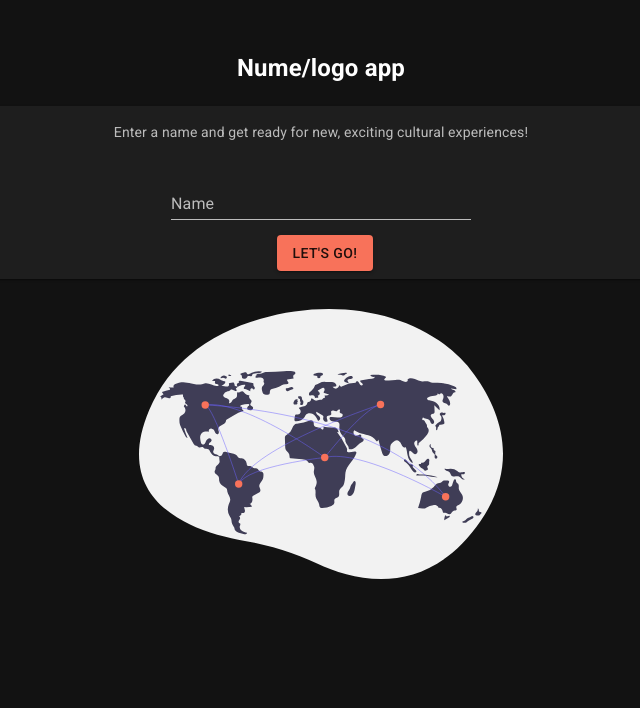
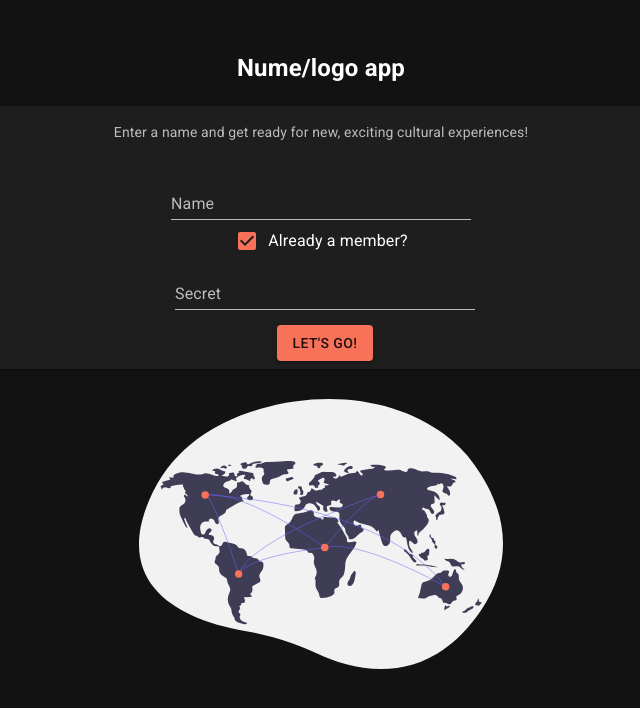
Before and after one commit to axbg/interchat, a React (Create React App) app in the folder front/: page / in a window 1280 px wide. Shown: the top 708 px of the page, without its empty margins (319-959 px from the left). Built offline with nearby package versions, Linux system fonts and the light colour scheme; no server answers.

Commit message:
Fix auth

```diff
--- a/front/src/pages/auth/Auth.js
+++ b/front/src/pages/auth/Auth.js
@@ -1,30 +1,35 @@
 import React, { useState } from 'react';
-import {Card, CardContent, Typography, Grid, CardActions, Button, Container, Input, FormControl, InputLabel} from '@mui/material';
+import { Card, CardContent, Typography, Grid, CardActions, Button, Container, Input, FormControl, InputLabel, FormControlLabel, Checkbox } from '@mui/material';
 import { useNavigate } from 'react-router-dom';
 import illustration from '../../assets/images/connect.svg';
+import { CreateAccountDialog } from './CreateAccountDialog'
 import axios from 'axios';
 import './Auth.scss';
 
 export const Auth = () => {
     let navigate = useNavigate();
     const [name, setName] = useState('');
+    const [secret, setSecret] = useState('');
+    const [open, setOpen] = useState(false);
 
+    const [isMember, setIsMember] = useState(true)
     const login = () => {
-        axios.post('http://localhost:8080/api/login', {
+        axios.post('http://localhost:8080/api/user', {
             "tag": name,
-            "input_lang": "en-US",
-            "output_lang": "en-us",
-            "id": "8c4b162b-1404-4577-84a8-6b1ea13660c8"
+            ...!isMember && { "secret": secret },
         }).then(res => {
-            localStorage.setItem('token', res.data.message);
-            navigate('/landing');
+            console.log(res)
+            //de afisat secret
+            localStorage.setItem('token', res?.data?.message?.token);
+            setSecret(res?.data?.message?.secret)
+            setOpen(true)
         })
     }
 
-    return(
-        <Container style={{paddingTop: '30px'}}>
+    return (
+        <Container style={{ paddingTop: '30px' }}>
             <h2>Nume/logo app</h2>
-            <Grid container rowSpacing={4} spacing={{ xs: 1, md: 3 }} columns={{ xs: 1, sm: 8, md: 12 }}  style={{paddingBottom: '30px'}}>
+            <Grid container rowSpacing={4} spacing={{ xs: 1, md: 3 }} columns={{ xs: 1, sm: 8, md: 12 }} style={{ paddingBottom: '30px' }}>
                 <Grid item xs={12} sm={12} md={12}>
                     <Card >
                         <CardContent>
@@ -40,6 +45,23 @@ export const Auth = () => {
                                     onChange={(e) => setName(e.target.value)}
                                 />
                             </FormControl>
+                            <FormControlLabel
+                                value="top"
+                                control={<Checkbox
+                                    checked={isMember}
+                                    onChange={() => setIsMember(prev => !prev)} />}
+                                label="Already a member?"
+                                labelPlacement="right"
+                            />
+                            {isMember &&
+                                <FormControl variant="standard" sx={{ width: 300 }}>
+                                    <InputLabel htmlFor="component-simple">Secret</InputLabel>
+                                    <Input
+                                        id="component-simple"
+                                        onChange={(e) => setSecret(e.target.value)}
+                                    />
+                                </FormControl>
+                            }
                             <div className="join-room margin-top-sm">
                                 <Button variant="contained" onClick={login}>Let's go!</Button>
                             </div>
@@ -47,7 +69,8 @@ export const Auth = () => {
                     </Card>
                 </Grid>
             </Grid>
-            <img alt="illustration" src={illustration} height="300" style={{paddingBottom: '30px'}}/>
+            <img alt="illustration" src={illustration} height="300" style={{ paddingBottom: '30px' }} />
+            <CreateAccountDialog open={open} onClose={() => setOpen(false)} secret={secret} onClick={() => navigate('/landing')} />
         </Container>
     )
 }
--- /dev/null
+++ b/front/src/pages/auth/CreateAccountDialog.js
@@ -0,0 +1,44 @@
+
+import React from "react";
+
+import Button from "@mui/material/Button";
+import Typography from "@mui/material/Typography";
+import Box from "@mui/material/Box";
+
+import DialogTitle from "@mui/material/DialogTitle";
+import Dialog from "@mui/material/Dialog";
+
+export const CreateAccountDialog = (props) => {
+    const { onClose, open, secret, onClick } = props;
+
+    const handleClose = () => {
+        onClose();
+    };
+
+    const handleClick = (v) => {
+        navigator.clipboard.writeText(v);
+        onClick();
+    };
+
+    return (
+        <Dialog onClose={handleClose} open={open}>
+            <DialogTitle>You are now a member!</DialogTitle>
+            <Typography className="content" variant="subtitle1" component="div">
+                Please keep this secret {secret} for the next time you come back.
+            </Typography>
+
+            <Box className="action-buttons">
+                <Button color="tertiary" variant="text" onClick={() => handleClose()}>
+                    cancel
+                </Button>
+                <Button
+                    variant="contained"
+                    onClick={() => handleClick(secret)}
+                >
+                    Cool
+                </Button>
+            </Box>
+
+        </Dialog>
+    );
+}
--- a/front/src/pages/create-room/CreateRoom.js
+++ b/front/src/pages/create-room/CreateRoom.js
@@ -1,4 +1,4 @@
-import React, { useState } from "react";
+import React, { useState, useEffect } from "react";
 import FormControl from "@mui/material/FormControl";
 import Input from "@mui/material/Input";
 import InputLabel from "@mui/material/InputLabel";
@@ -20,6 +20,9 @@ export const CreateRoom = () => {
   const [room, setRoom] = useState({ public: false });
   const [open, setOpen] = useState(false);
   const [createdInfo, setCreatedInfo] = useState({});
+  const [redirectToJoin, setRedirectToJoin] = useState(false);
+  let navigate = useNavigate();
+
   const token = localStorage.getItem('token');
   const handleChange = (event) => {
     setRoom((prev) => {
@@ -52,6 +55,12 @@ export const CreateRoom = () => {
     { title: "romanianHabits", year: 1957 },
     { title: "speakRomanian", year: 1993 },
   ];
+
+  useEffect(() => {
+    if (redirectToJoin) {
+      navigate('/join-room', { state: { room: createdInfo } });
+    }
+  }, [redirectToJoin]);
 
   return (
     <Box pt={30}>
@@ -136,7 +145,7 @@ export const CreateRoom = () => {
           </Button>
         </Box>
       </div>
-      <ConfirmationDialog open={open} onClose={handleClose} createdInfo={createdInfo} />
+      <ConfirmationDialog open={open} onClose={handleClose} createdInfo={createdInfo} setRedirectToJoin={setRedirectToJoin} />
     </Box>
   );
 };
@@ -144,16 +153,16 @@ export const CreateRoom = () => {
 function ConfirmationDialog(props) {
   const { onClose, open } = props;
   const code = "CDC3ce44";
-  let navigate = useNavigate();
 
   const handleClose = () => {
     onClose();
   };
+  const [test, setTest] = useState(false);
 
   const handleClick = (v) => {
     navigator.clipboard.writeText(v);
     console.log(props.createdInfo)
-    navigate('/join-room', { state: { createdInfo: props.createdInfo } })
+    props.setRedirectToJoin(true);
   };
 
   return (
@@ -174,6 +183,7 @@ function ConfirmationDialog(props) {
           Copy Code and enter room
         </Button>
       </Box>
+
     </Dialog>
   );
 }
```
Also changed, not shown: 1 other file (tests, documents, lock files or other folders). Lines whose indentation alone changed are shown as unchanged.
